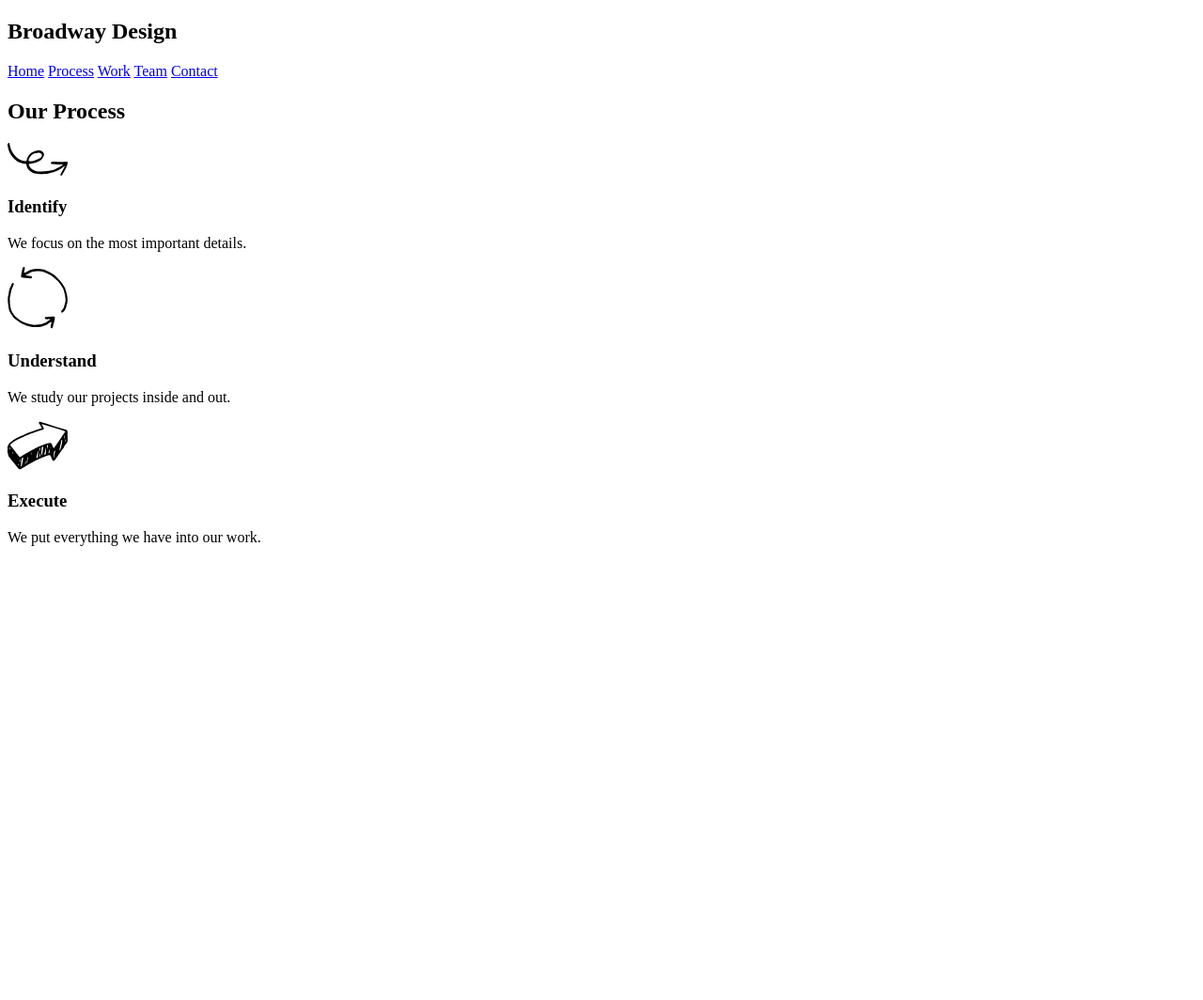
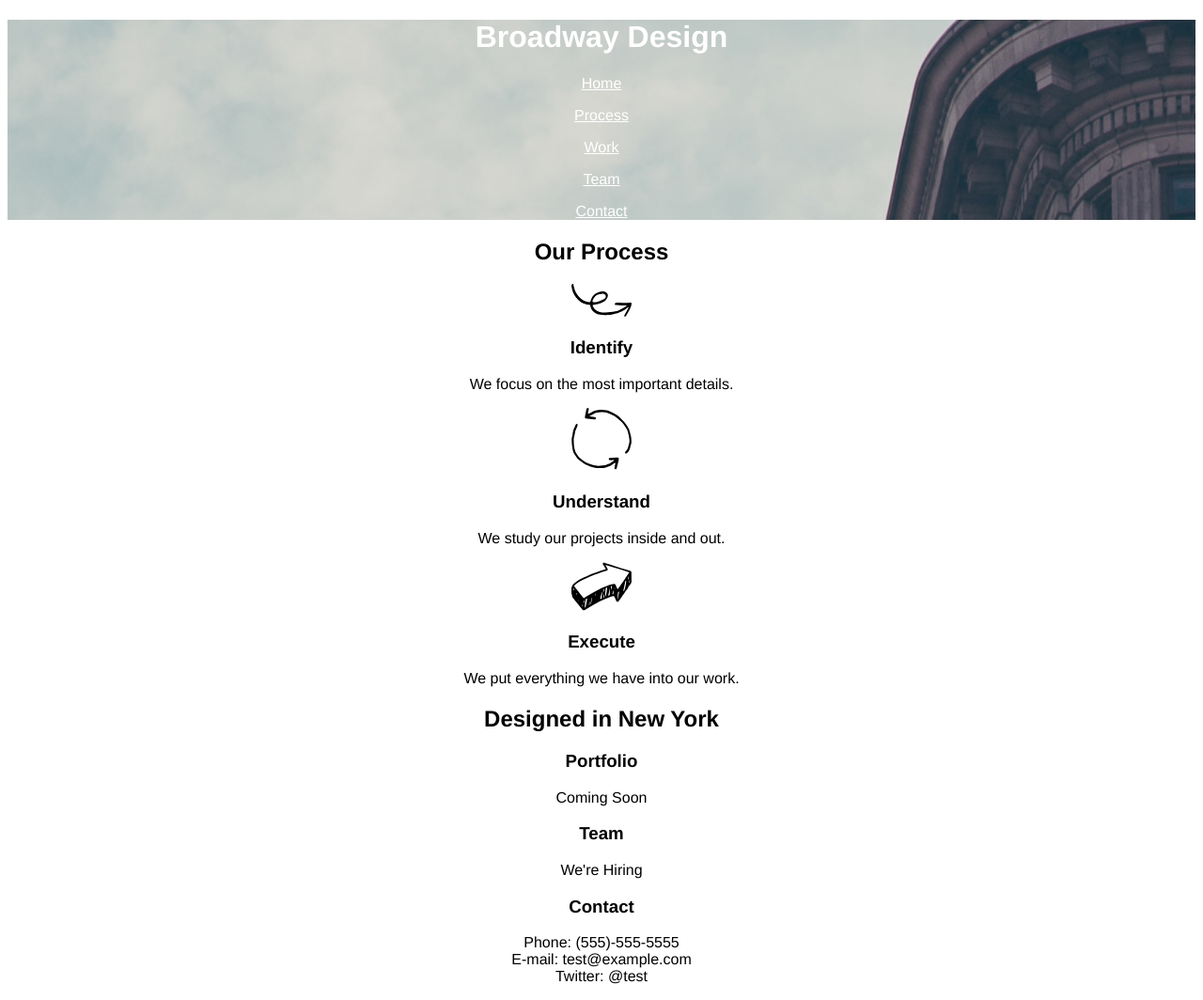
Before and after one commit to ItanzaL12/Broadwaysite, a plain HTML site: page index.html in a window 1280 px wide. Shown: the whole page at 94% size. Before the commit the page ends 800 px from the top, so only its background shows below. Drawn offline with Linux system fonts and the light colour scheme; files whose address does not match are found by name.

Commit message:
Add main text

```diff
--- a/index.html
+++ b/index.html
@@ -2,16 +2,20 @@
 <html>
   <head>
     <title>Broadway</title>
+    <link type="text/css" rel="stylesheet" href="resources/style.css">
   </head>
   <body>
+    <div class="mainheader">
+    <h1>Broadway Design</h1>
     <nav>
-      <h1>Broadway Design</h1>
-      <a href="https://external-production.codecademy.com/assets/secure/index-e15cd898fa5906b22c02b7fc4cf8e509.html#">Home</a>
-      <a href="https://external-production.codecademy.com/assets/secure/index-e15cd898fa5906b22c02b7fc4cf8e509.html#process">Process</a>
-      <a href="https://external-production.codecademy.com/assets/secure/index-e15cd898fa5906b22c02b7fc4cf8e509.html#work">Work</a>
-      <a href="https://external-production.codecademy.com/assets/secure/index-e15cd898fa5906b22c02b7fc4cf8e509.html#team">Team</a>
-      <a href="https://external-production.codecademy.com/assets/secure/index-e15cd898fa5906b22c02b7fc4cf8e509.html#contact">Contact</a>
+      <p><a href="https://external-production.codecademy.com/assets/secure/index-e15cd898fa5906b22c02b7fc4cf8e509.html#">Home</a></p>
+      <p><a href="https://external-production.codecademy.com/assets/secure/index-e15cd898fa5906b22c02b7fc4cf8e509.html#process">Process</a></p>
+      <p><a href="https://external-production.codecademy.com/assets/secure/index-e15cd898fa5906b22c02b7fc4cf8e509.html#work">Work</a></p>
+      <p><a href="https://external-production.codecademy.com/assets/secure/index-e15cd898fa5906b22c02b7fc4cf8e509.html#team">Team</a></p>
+      <p><a href="https://external-production.codecademy.com/assets/secure/index-e15cd898fa5906b22c02b7fc4cf8e509.html#contact">Contact</a></p>
     </nav>
+  </div>
+
 
 <h2>Our Process</h2>
 <img src="resources/images/identify.svg" alt="identify icon">
@@ -25,5 +29,19 @@
 <img src="resources/images/execute.svg" alt="Execute icon">
 <h3>Execute</h3>
 <p>We put everything we have into our work.</p>
+
+<h2>Designed in New York</h2>
+<h3>Portfolio</h3>
+<p>Coming Soon</p>
+
+<h3>Team</h3>
+<p>We're Hiring</p>
+
+<h3>Contact</h3>
+<p>Phone: (555)-555-5555
+
+</br> E-mail: test@example.com
+
+</br>Twitter: @test</p>
 </body>
 </html>
--- a/resources/style.css
+++ b/resources/style.css
@@ -0,0 +1,13 @@
+body {
+text-align: center;
+font-family: helvetica;
+}
+
+div {
+  background-image: url("/Users/ItanzaSaraz/Desktop/islxdesign/CodecademyProjects/Broadway/resources/images/the-flatiron-building.png");
+  color: white;
+}
+
+a {
+  color: white;
+}
```
